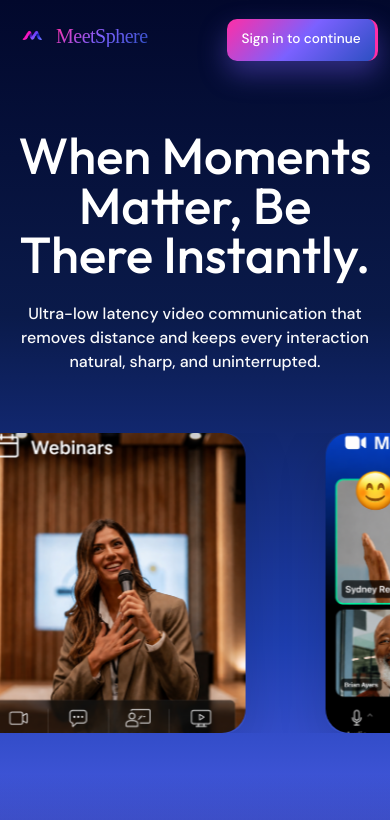
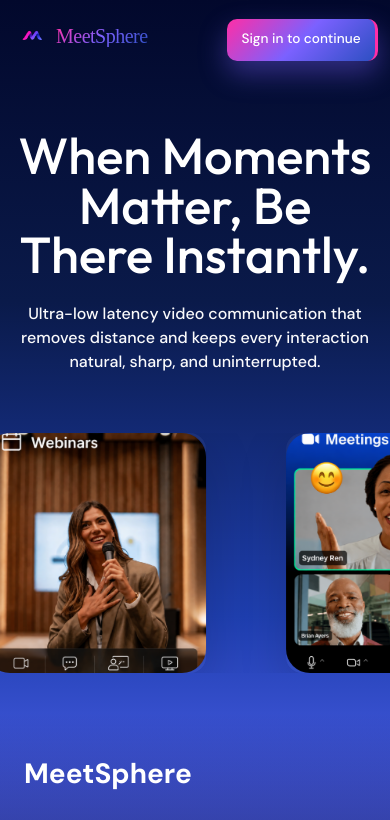
Before and after one commit to PrabhakarG001/MeetSphere, a React (Vite) app in the folder frontend/: page / in a window 390 px wide. Shown: the top 820 px of the page. Built offline with nearby package versions, Linux system fonts and the light colour scheme; no server answers; a web font is replaced by a local one.

Commit message:
Reduce image size for mobile screens on landing page

```diff
--- a/frontend/src/styles/landing.css
+++ b/frontend/src/styles/landing.css
@@ -609,9 +609,9 @@
   }
 
   .landingProductCard {
-    flex-basis: 270px;
-        height: 300px;
-        border-radius: 20px;
+    flex-basis: 220px;
+    height: 240px;
+    border-radius: 16px;
   }
 
   .landingFooter {
```
